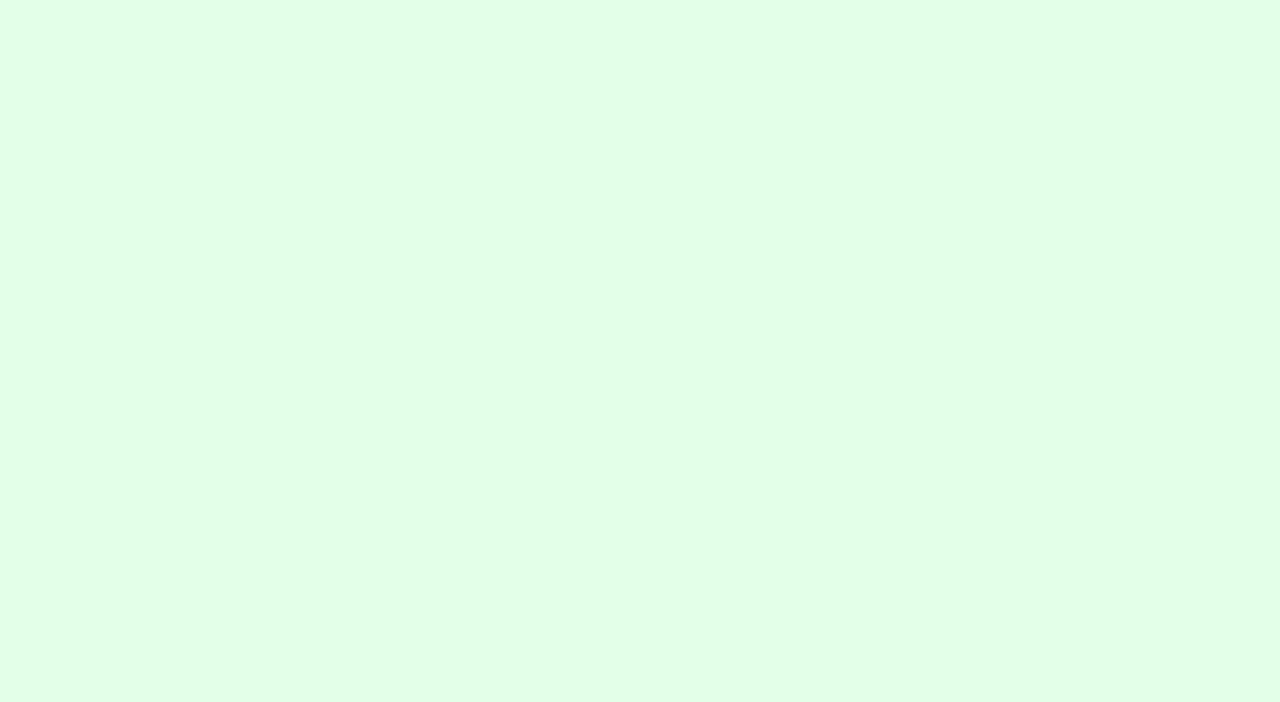
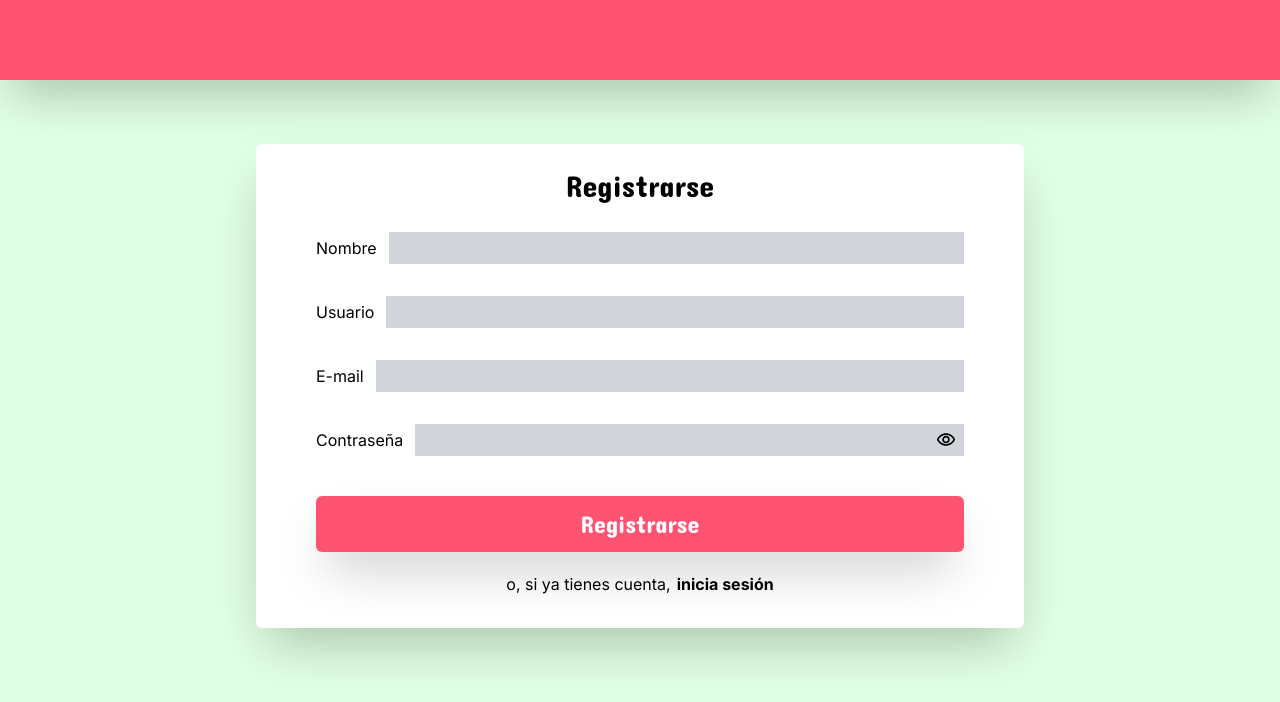
Before and after one commit to manuelaag99/make-a-wish-list, a React (Vite) app in the folder client/: page / in a window 1280 px wide. Before the commit this address had no page. Shown: the top 702 px of the page. Built offline with nearby package versions, Linux system fonts and the light colour scheme.

Commit message:
add 'signup' page and inputs

```diff
--- a/client/src/App.jsx
+++ b/client/src/App.jsx
@@ -3,6 +3,7 @@ import { ApolloClient, ApolloProvider, InMemoryCache } from '@apollo/client';
 import { BrowserRouter as Router, Route, Routes } from 'react-router-dom';
 import ProfilePage from './pages/ProfilePage';
 import ErrorPage from './pages/ErrorPage';
+import SignInSignUpPage from './pages/SignInSignUpPage';
 
 const cache = new InMemoryCache();
 
@@ -17,6 +18,7 @@ export default function App () {
 		<ApolloProvider client={client} >
 			<Router>
 				<Routes>
+					<Route path='/' element={<SignInSignUpPage />} />
 					<Route path='/profile' element={<ProfilePage />} />
 					<Route path='/error' element={<ErrorPage />} />
 				</Routes>
--- a/client/src/Components/Modals/EditProfileModal.jsx
+++ b/client/src/Components/Modals/EditProfileModal.jsx
@@ -3,6 +3,7 @@ import { MdOutlineVisibility } from "react-icons/md";
 import { MdOutlineVisibilityOff } from "react-icons/md";
 import { MdOutlineAddAPhoto } from "react-icons/md";
 import { LuImagePlus } from "react-icons/lu";
+import { IoMdClose } from "react-icons/io";
 
 import ActionButton from "../ActionButton";
 
@@ -24,8 +25,6 @@ export default function EditProfileModal ({ onClose, userId }) {
             ...updateProfileFormState,
             [e.target.name]: e.target.value
         });
-
-
     }
 
     const [updateUser] = useMutation(UPDATE_USER, {
@@ -37,16 +36,18 @@ export default function EditProfileModal ({ onClose, userId }) {
         updateUser(userId, updateProfileFormState.username, updateProfileFormState.email, updateProfileFormState.displayName, updateProfileFormState.password, updateProfileFormState.profilePhotoUrl);
     }
 
-    const [isPasswordVisible, setIsPasswordVisible] = useState(false);
+    const [isPasswordVisible, setIsPasswordVisible] = useState(true);
     function togglePasswordVisibility () {
         setIsPasswordVisible(!isPasswordVisible);
     }
 
-    console.log(updateProfileFormState);
     return (
         <>
             <div className="flex fixed top-0 left-0 w-full h-full bg-black opacity-35 z-20" onClick={onClose}></div>
             <div className="flex flex-col md:w-7/10 w-95 h-fit justify-center items-center p-5 fixed top-[12%] md:left-[15%] left-[2.5%] bg-white rounded-md shadow-2xl z-50 ">
+                <button className="absolute top-4 right-4 md:top-2 md:right-2 text-black hover:text-gray-300 duration-200" onClick={onClose}>
+                    <IoMdClose fontSize={18} />
+                </button>
                 <div className="flex flex-col w-full justify-center items-center text-center pt-2 pb-5">
                     <p className="text-center concert-font text-3xl">
                         Editar perfil
@@ -71,16 +72,16 @@ export default function EditProfileModal ({ onClose, userId }) {
                             <p className="w-fit md:text-left text-center">
                                 Nombre
                             </p>
-                            <input className="bg-gray-300 w-full md:ml-3 py-1 px-2 outline-none " name="displayName" onChange={(e) => inputChangeHandler(e)} value={updateProfileFormState.displayName} />
+                            <input autoComplete="none" className="bg-gray-300 w-full md:ml-3 py-1 px-2 outline-none " name="displayName" onChange={(e) => inputChangeHandler(e)} value={updateProfileFormState.displayName} />
                         </div>
                         <div className="flex md:flex-row flex-col w-9/10 justify-center items-center my-2">
                             <p className="w-fit md:text-left text-center">
                                 Usuario
                             </p>
-                            <input className="bg-gray-300 w-full md:ml-3 py-1 px-2 outline-none " name="username" onChange={(e) => inputChangeHandler(e)} value={updateProfileFormState.username} />
+                            <input autoComplete="none" className="bg-gray-300 w-full md:ml-3 py-1 px-2 outline-none " name="username" onChange={(e) => inputChangeHandler(e)} value={updateProfileFormState.username} />
                         </div>
                         <div className="flex md:flex-row flex-col w-9/10 justify-center items-center my-2">
-                            <p className="w-fit md:text-left text-center">
+                            <p className="w-fit md:text-left text-center whitespace-nowrap">
                                 E-mail
                             </p>
                             <input className="bg-gray-300 w-full md:ml-3 py-1 px-2 outline-none " name="email" onChange={(e) => inputChangeHandler(e)} value={updateProfileFormState.email} />
@@ -91,7 +92,7 @@ export default function EditProfileModal ({ onClose, userId }) {
                             </p>
 
                             <div className="flex flex-row bg-gray-300 w-full md:ml-3">
-                                <input className="bg-gray-300 w-full py-1 px-2 outline-none " type={isPasswordVisible ? "password" : "text"} name="password" onChange={(e) => inputChangeHandler(e)} value={updateProfileFormState.password} />
+                                <input autoComplete="none" className="bg-gray-300 w-full py-1 px-2 outline-none " type={isPasswordVisible ? "password" : "text"} name="password" onChange={(e) => inputChangeHandler(e)} value={updateProfileFormState.password} />
                                 <button className="bg-gray-300 px-2" onClick={togglePasswordVisibility}>
                                     {isPasswordVisible && <MdOutlineVisibility fontSize={20} />}
                                     {!isPasswordVisible && <MdOutlineVisibilityOff fontSize={20} />}
--- a/client/src/Components/SmallCard.jsx
+++ b/client/src/Components/SmallCard.jsx
@@ -50,7 +50,7 @@ export default function SmallCard ({ userId }) {
                         </p>
                     </button>
                 </div>
-                <button onClick={() => setIsEditProfileModalVisible(true)} className="flex w-1/10 justify-center items-start text-black hover:text-gray-400 duration-200">
+                <button onClick={() => setIsEditProfileModalVisible(true)} className="flex w-fit justify-center items-start text-black hover:text-gray-400 duration-200" >
                     <IoSettingsSharp fontSize={20} />
                 </button>
             </div>
--- /dev/null
+++ b/client/src/pages/SignInSignUpPage.jsx
@@ -0,0 +1,86 @@
+import { useState } from "react";
+import { MdOutlineVisibility } from "react-icons/md";
+import { MdOutlineVisibilityOff } from "react-icons/md";
+import ActionButton from "../Components/ActionButton";
+
+export default function SignInSignUpPage ({}) {
+    const [updateProfileFormState, setUpdateProfileFormState] = useState({
+        username: "",
+        email: "",
+        displayName: "",
+        password: ""
+    });
+
+    const inputChangeHandler = (e) => {
+        setUpdateProfileFormState({
+            ...updateProfileFormState,
+            [e.target.name]: e.target.value
+        });
+    }
+
+    const [isPasswordVisible, setIsPasswordVisible] = useState(true);
+    function togglePasswordVisibility () {
+        setIsPasswordVisible(!isPasswordVisible);
+    }
+    return (
+        <>
+            <div className='flex md:h-screen h-full w-full justify-center items-start bg-var-1 inter-font pt-24 pb-36'>
+					<div className='flex w-full fixed bg-var-2 shadow-2xl h-20 top-0 z-100 '></div>
+					<div className="flex flex-col w-95 md:w-6/10 justify-center items-center bg-white p-6 shadow-2xl rounded-md mt-12">
+                        <div className="flex w-full justify-center items-center concert-font text-3xl">
+                            Registrarse
+                        </div>
+
+                        <div className="flex flex-col w-full justify-center items-center my-3">
+                            <div className="flex md:flex-row flex-col w-9/10 justify-center items-center my-4">
+                                <p className="w-fit md:text-left text-center">
+                                    Nombre
+                                </p>
+                                <input autoComplete="none" className="bg-gray-300 w-full md:ml-3 py-1 px-2 outline-none " name="displayName" onChange={(e) => inputChangeHandler(e)} value={updateProfileFormState.displayName} />
+                            </div>
+                            <div className="flex md:flex-row flex-col w-9/10 justify-center items-center my-4">
+                                <p className="w-fit md:text-left text-center">
+                                    Usuario
+                                </p>
+                                <input autoComplete="none" className="bg-gray-300 w-full md:ml-3 py-1 px-2 outline-none " name="username" onChange={(e) => inputChangeHandler(e)} value={updateProfileFormState.username} />
+                            </div>
+                            <div className="flex md:flex-row flex-col w-9/10 justify-center items-center my-4">
+                                <p className="w-fit md:text-left text-center whitespace-nowrap">
+                                    E-mail
+                                </p>
+                                <input className="bg-gray-300 w-full md:ml-3 py-1 px-2 outline-none " name="email" onChange={(e) => inputChangeHandler(e)} value={updateProfileFormState.email} />
+                            </div>
+                            <div className="flex md:flex-row flex-col w-9/10 justify-center items-center my-4">
+                                <p className="w-fit md:text-left text-center">
+                                    Contraseña
+                                </p>
+
+                                <div className="flex flex-row bg-gray-300 w-full md:ml-3">
+                                    <input autoComplete="none" className="bg-gray-300 w-full py-1 px-2 outline-none " type={isPasswordVisible ? "password" : "text"} name="password" onChange={(e) => inputChangeHandler(e)} value={updateProfileFormState.password} />
+                                    <button className="bg-gray-300 px-2" onClick={togglePasswordVisibility}>
+                                        {isPasswordVisible && <MdOutlineVisibility fontSize={20} />}
+                                        {!isPasswordVisible && <MdOutlineVisibilityOff fontSize={20} />}
+                                    </button>
+                                </div>
+
+                            </div>
+                        </div>
+
+                        <div className="flex w-9/10 my-3">
+                            <ActionButton additionalClassNames="text-2xl" textForActionButton="Registrarse" />
+                        </div>
+
+                        <div className="flex flex-row w-full justify-center items-center px-5 my-2">
+                            <p>
+                                o, si ya tienes cuenta,
+                            </p>
+                            <button className="font-bold text-var-2 ml-1.5">
+                                inicia sesión
+                            </button>
+                        </div>
+
+                    </div>
+			</div>
+        </>
+    )
+}
```
